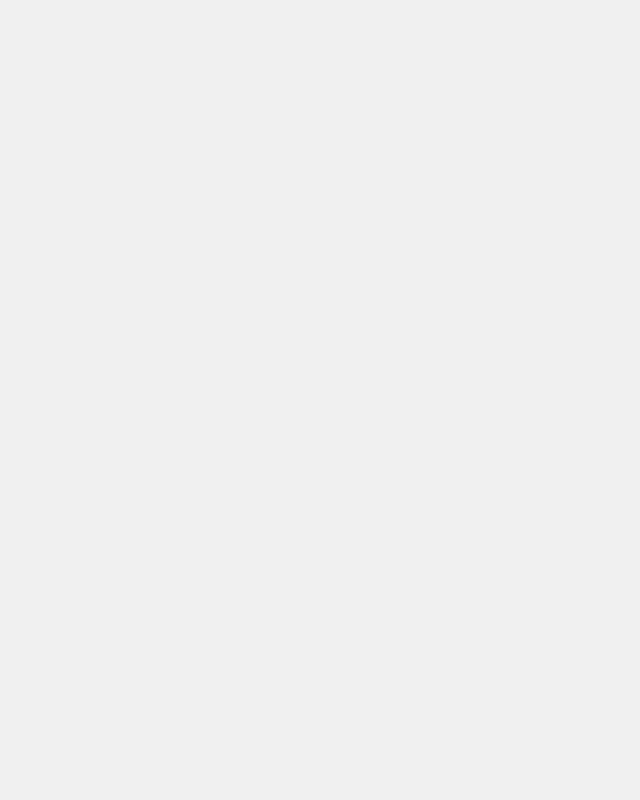
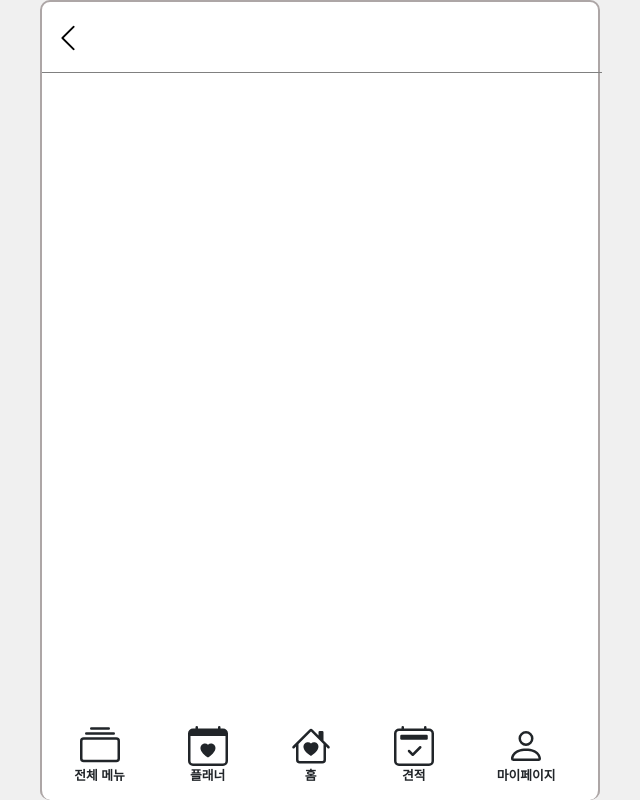
Before and after one commit to weddingYou-Project/frontend, a React (Create React App) app: page / in a window 1280 px wide. Shown: the whole page, without its empty margins (320-960 px from the left). Built offline with nearby package versions, Linux system fonts and the light colour scheme.

Commit message:
feat: home main page mainlayout 생성

```diff
--- a/src/Pages/Home.js
+++ b/src/Pages/Home.js
@@ -1,5 +1,18 @@
+import "../Css/footer.css";
+import "../Css/main.css";
+import Footer from "../Components/Footer.js";
+import NavigationBar from "../Components/NavigationBar";
+
 function Home() {
-  return <div></div>;
+  return (
+    <div>
+      <div class="mainlayout">
+        <NavigationBar />
+        <div class="content"></div>
+        <Footer />
+      </div>
+    </div>
+  );
 }
 
 export default Home;
```
